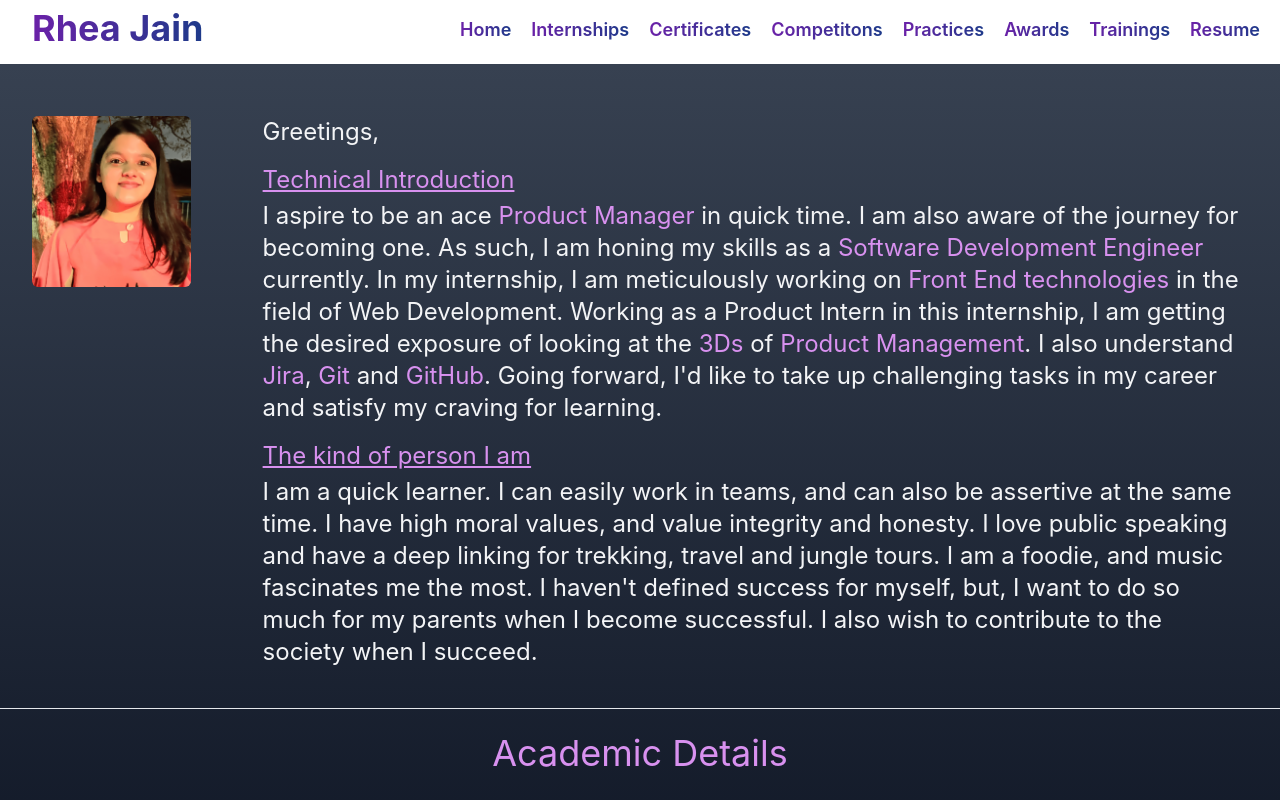
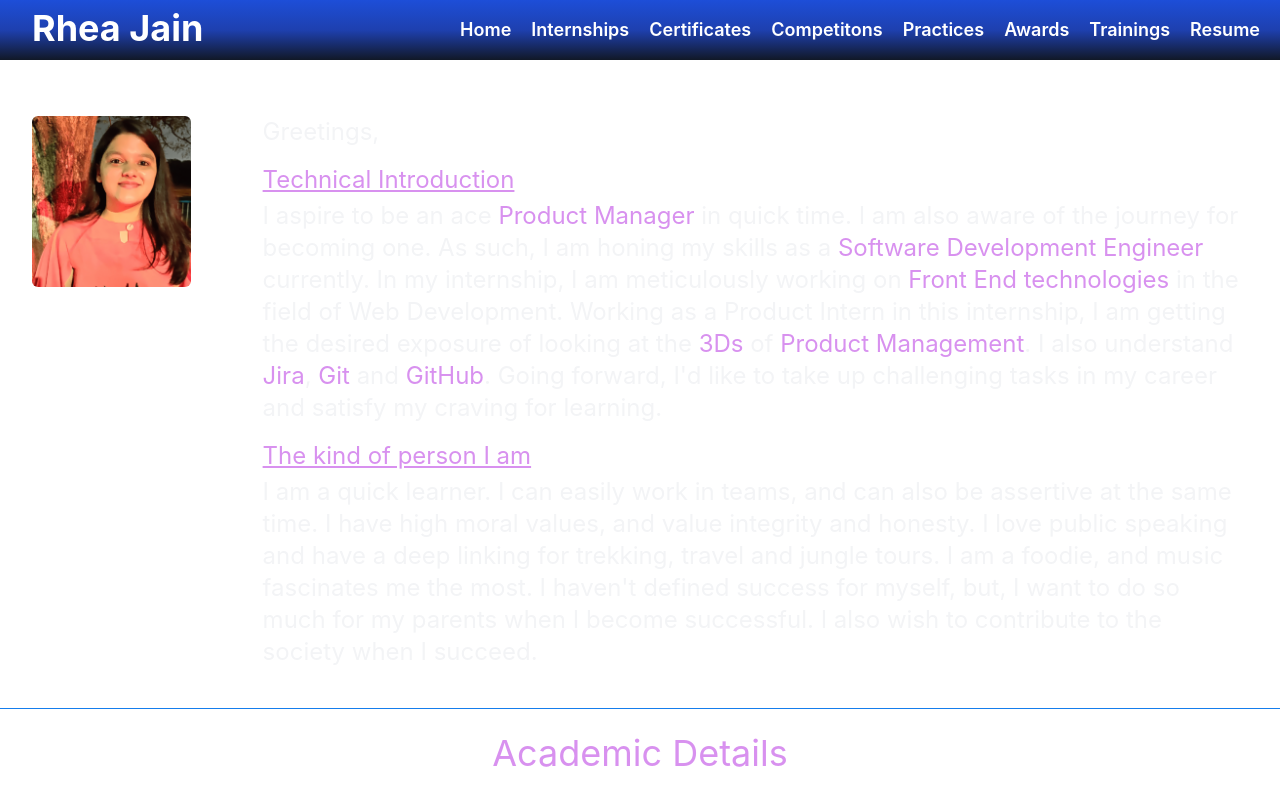
Before and after one commit to rhea0110/Live-Profile, a Next.js app: page / in a window 1280 px wide. Shown: the top 800 px of the page. Built offline with nearby package versions, Linux system fonts and the light colour scheme.

Commit message:
refreshed UI

```diff
--- a/components/Navbar.jsx
+++ b/components/Navbar.jsx
@@ -4,8 +4,8 @@ import React from "react";
 const Navbar = (props) => {
   return (
     <>
-      <div className="w-screen h-[8vh]"></div>
-      <div className="fixed top-0 left-0 w-full bg-white z-[2] h-[60px] bg-conic-to-r from-gray-900 via-gray-100 to-gray-900 px-5">
+      <div className="w-full md:auto md:static  h-[8vh]"></div>
+      <div className="fixed top-0 left-0 w-full bg-white z-[2] h-[60px] bg-gradient-to-b from-blue-700 via-blue-800 to-gray-900 px-5 md:flex ">
         {/*  <svg
             xmlns="http://www.w3.org/2000/svg"
             fill="none"
@@ -22,50 +22,50 @@ const Navbar = (props) => {
           </svg> */}
 
         <Link href="/">
-          <button className="ml-3 mt-2 text-transparent  bg-clip-text bg-gradient-to-l from-blue-900 to-purple-800 text-4xl font-bold">
+          <button className="ml-3 mt-2 sm:flex text-white  text-4xl font-bold">
             {props.name}
           </button>
         </Link>
-        <div className="flex flex-col lg:flex-row-reverse  min-w-full -mt-[32px] gap-x-5">
-          <Link href="resume">
-            <button className="text-transparent  bg-clip-text bg-gradient-to-l from-blue-900 to-purple-800 text-lg font-semibold hover:underline hover:text-[#F02285]">
+        <div className="sm:flex ml-auto w-fit gap-x-5">
+          <Link href="/">
+            <button className=" text-white text-lg font-semibold hover:underline focus:underline hover:text-white focus:text-white ">
+              {props.tabs1}
+            </button>
+          </Link>
+          <Link href="internships">
+            <button className="  text-white text-lg font-semibold hover:underline focus:underline hover:text-white focus:text-white ">
+              {props.tabs2}
+            </button>
+          </Link>
+
+          <Link href="certificates">
+            <button className="  text-white text-lg font-semibold hover:underline focus:underline hover:text-white focus:text-white">
+              {props.tabs3}
+            </button>
+          </Link>
+          <Link href="competitions">
+            <button className="  text-white text-lg font-semibold hover:underline focus:underline hover:text-white focus:text-white">
+              {props.tabs4}
+            </button>
+          </Link>
+          <Link href="practices">
+            <button className="  text-white text-lg font-semibold hover:underline focus:underline hover:text-white focus:text-white">
               {props.tabs5}
             </button>
           </Link>
+          <Link href="awards">
+            <button className="  text-white text-lg font-semibold hover:underline focus:underline hover:text-white focus:text-white">
+              {props.tabs6}
+            </button>
+          </Link>
           <Link href="trainings">
-            <button className="text-transparent  bg-clip-text bg-gradient-to-l from-blue-900 to-purple-800 text-lg font-semibold hover:underline hover:text-[#F02285]">
+            <button className="  text-white text-lg font-semibold hover:underline focus:underline hover:text-white focus:text-whitefocus-within:underline ">
               {props.tabs7}
             </button>
           </Link>
-
-          <Link href="awards">
-            <button className="text-transparent  bg-clip-text bg-gradient-to-l from-blue-900 to-purple-800 text-lg font-semibold hover:underline hover:text-[#F02285]">
-              {props.tabs6}
-            </button>
-          </Link>
-          <Link href="practices">
-            <button className="text-transparent  bg-clip-text bg-gradient-to-l from-blue-900 to-purple-800 text-lg font-semibold hover:underline hover:text-[#F02285]">
-              {props.tabs4}
-            </button>
-          </Link>
-          <Link href="competitions">
-            <button className="text-transparent  bg-clip-text bg-gradient-to-l from-blue-900 to-purple-800 text-lg font-semibold hover:underline hover:text-[#F02285]">
+          <Link href="resume">
+            <button className="  text-white text-lg font-semibold hover:underline focus:underline hover:text-white focus:text-white">
               {props.tabs8}
-            </button>
-          </Link>
-          <Link href="certificates">
-            <button className="text-transparent  bg-clip-text bg-gradient-to-l from-blue-900 to-purple-800 text-lg font-semibold hover:underline hover:text-[#F02285]">
-              {props.tabs3}
-            </button>
-          </Link>
-          <Link href="internships">
-            <button className="text-transparent  bg-clip-text bg-gradient-to-l from-blue-900 to-purple-800 text-lg font-semibold hover:underline hover:text-[#F02285]">
-              {props.tabs2}
-            </button>
-          </Link>
-          <Link href="/">
-            <button className="text-transparent  bg-clip-text bg-gradient-to-l from-blue-900 to-purple-800 text-lg font-semibold hover:underline hover:text-[#F02285]">
-              {props.tabs1}
             </button>
           </Link>
         </div>
--- a/pages/_app.js
+++ b/pages/_app.js
@@ -10,11 +10,11 @@ function MyApp({ Component, pageProps }) {
         tabs1={"Home"}
         tabs2={"Internships"}
         tabs3={"Certificates"}
-        tabs4={"Practices"}
-        tabs5={"Resume"}
+        tabs4={"Competitons"}
+        tabs5={"Practices"}
+        tabs6={"Awards"}
         tabs7={"Trainings"}
-        tabs6={"Awards"}
-        tabs8={"Competitons"}
+        tabs8={"Resume"}
       />
       <Component {...pageProps} />
     </>
--- a/pages/awards.jsx
+++ b/pages/awards.jsx
@@ -8,12 +8,12 @@ const Awards = () => {
       <Head>
         <title>Awards</title>
       </Head>
-    <section className="bg-gradient-to-b from-gray-700 via-gray-900 to-black w-full overflow-auto py-5">
+      <section className="bg-conic-to-b from-white via-sky-500 to-sky-500 w-full overflow-auto py-5">
         <h1 className="text-[#D891EF] text-center text-4xl pt-6">
           Awards and Recognitions
         </h1>
         <div className="pt-8 px-8 overflow-auto ">
-        <div >
+          <div>
             <table className="table w-full h-52">
               <thead className="border border-[#D891EF] text-white h-[50px]">
                 <tr>
--- a/pages/certificates.jsx
+++ b/pages/certificates.jsx
@@ -7,7 +7,7 @@ const Certificates = () => {
      <Head>
         <title>Certificates</title>
         </Head>
-    <section className="bg-gradient-to-b from-gray-700 via-gray-900 to-black w-full h-full overflow-auto pb-24">
+    <section className="bg-conic-to-b from-white via-sky-500 to-sky-500 w-full h-full overflow-auto pb-24">
       <h1 className="text-[#D891EF] text-center text-4xl pt-6">Certificates</h1>
       <div className="pt-8 px-8 overflow-auto ">
         <div>
--- a/pages/competitions.jsx
+++ b/pages/competitions.jsx
@@ -8,7 +8,7 @@ const Competitions = () => {
       <Head>
         <title>Competitions</title>
       </Head>
-      <section className="bg-gradient-to-b from-gray-700 via-gray-900 to-black w-full overflow-auto py-5">
+      <section className="bg-conic-to-b from-white via-sky-500 to-sky-500 w-full overflow-auto py-5">
         <h1 className="text-[#D891EF] text-center text-4xl pt-6">
           Competitions
         </h1>
--- a/pages/index.jsx
+++ b/pages/index.jsx
@@ -9,10 +9,14 @@ const Home = () => {
       <Head>
         <title>Home</title>
       </Head>
-      <section className="bg-gradient-to-b from-gray-700 via-gray-900 to-black w-full min-h-screen overflow-auto py-5">
+      <section className="bg-conic-to-b from-white via-sky-500 to-sky-500 w-full min-h-screen overflow-auto py-5">
         <div className="flex flex-grow">
           <div className="h-72 w-64 px-8 pt-8">
-            <img src="/rhea1322.png" alt="myImgae" className="rounded-md" />
+            <img
+              src="/rhea1322.png"
+              alt="myImgae"
+              className="rounded-md object-cover"
+            />
           </div>
           <div className="w-full flex flex-col lg:flex-row">
             <div className="pt-8 px-10 text-xl text-gray-100 md:text-2xl ">
@@ -56,7 +60,7 @@ const Home = () => {
             </div>
           </div>
         </div>
-        <hr className="mt-10" />
+        <hr className="mt-10 border-[#157DEC]" />
         <h1 className="text-[#D891EF] text-center text-4xl pt-6">
           Academic Details
         </h1>
@@ -150,7 +154,7 @@ const Home = () => {
             </table>
           </div>
         </div>
-        <hr className="mt-12" />
+        <hr className="mt-12  border-[#157DEC]" />
         <div className="overflow-auto ">
           <h1 className="text-[#D891EF] text-center text-4xl pt-6">
             Skills and Tools
@@ -253,7 +257,7 @@ const Home = () => {
             </div>
           </div>
         </div>
-        <hr className="mt-12" />
+        <hr className="mt-12  border-[#157DEC]" />
         <div className="px-8">
           <h1 className="px-8 pt-8 text-[#D891EF] text-center text-4xl ">
             {" "}
--- a/pages/internships.jsx
+++ b/pages/internships.jsx
@@ -8,7 +8,7 @@ const Internships = () => {
       <Head>
         <title>Internships</title>
       </Head>
-      <section className="bg-gradient-to-b from-gray-700 via-gray-900 to-black w-full overflow-auto py-5">
+      <section className="bg-conic-to-b from-white via-sky-500 to-sky-500 w-full overflow-auto py-5">
         <h1 className="text-[#D891EF] text-center text-4xl pt-6">
           Internship Details
         </h1>
--- a/pages/practices.jsx
+++ b/pages/practices.jsx
@@ -8,7 +8,7 @@ const Practices = () => {
      <Head>
         <title>Practices</title>
         </Head>
-    <section className="bg-gradient-to-b from-gray-700 via-gray-900 to-black w-full overflow-auto py-5">
+    <section className="bg-conic-to-b from-white via-sky-500 to-sky-500 w-full overflow-auto py-5">
       <h1 className="text-[#D891EF] text-center text-4xl pt-6">
         Practice Platforms
       </h1>
--- a/pages/resume.jsx
+++ b/pages/resume.jsx
@@ -8,7 +8,7 @@ const Resume = () => {
         <title>Resume</title>
       </Head>
       <div>
-      <section className="bg-gradient-to-b from-gray-700 via-gray-900 to-black w-full overflow-auto py-5">
+        <section className="bg-conic-to-b from-white via-sky-500 to-sky-500 w-full overflow-auto py-5">
           <h1 className="text-[#D891EF] text-center text-4xl pt-6">Resume</h1>
           <div className="px-8 pt-32 flex justify-center items-center animate-bounce">
             <a href="https://drive.google.com/drive/folders/1oSM564-ijW00EJNbjqMi4wkdZW7TvoB6?usp=sharing">
--- a/pages/trainings.jsx
+++ b/pages/trainings.jsx
@@ -8,7 +8,7 @@ const Trainings = () => {
       <Head>
         <title>Trainings</title>
       </Head>
-      <section className=" bg-gradient-to-b from-gray-700 via-gray-900 to-black w-full overflow-auto py-5">
+      <section className="bg-conic-to-b from-white via-sky-500 to-sky-500 w-full overflow-auto py-5">
         <h1 className="text-[#D891EF] text-center text-4xl pt-6">
           Trainings and Workshops
         </h1>
```
Lines whose indentation alone changed are shown as unchanged.
